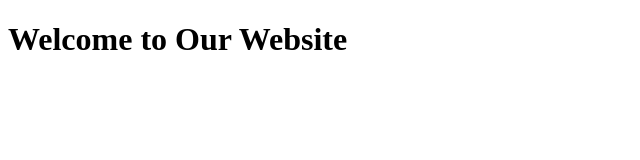
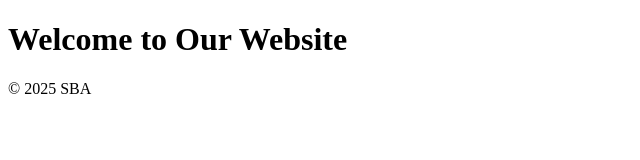
Before and after one commit to eririn318/version-control-simulation-erikokan, a plain HTML site: page index.html in a window 1280 px wide. Shown: the whole page, without its empty margins (0-640 px from the left). Drawn offline with Linux system fonts and the light colour scheme.

Commit message:
merged feature/footer to main

```diff
--- a/index.html
+++ b/index.html
@@ -7,5 +7,8 @@
   </head>
   <body>
     <h1>Welcome to Our Website</h1>
+    <footer>
+      <p>&copy; 2025 SBA</p>
+    </footer>
   </body>
 </html>
```
